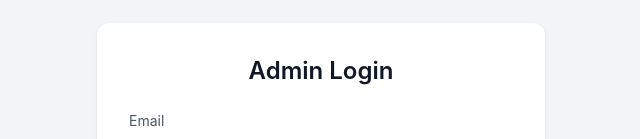
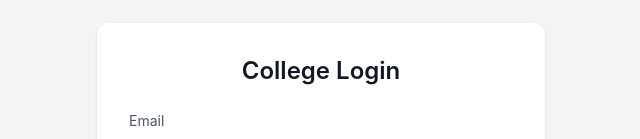
Before and after one commit to AyusmanNanda/College_Management_system, a React app in the folder frontend/: page / in a window 1280 px wide. Shown: the part 205-344 px from the top of the page, without its empty margins (319-959 px from the left). Built offline with nearby package versions, Linux system fonts and the light colour scheme; the HTML template or start-up script is replaced by a standard one.

Commit message:
rename Admin login to College in Login page

```diff
--- a/frontend/src/pages/Login.jsx
+++ b/frontend/src/pages/Login.jsx
@@ -47,7 +47,7 @@ const Login = () => {
             <div className="w-full max-w-md bg-white p-8 rounded-xl shadow-sm">
 
                 <h1 className="text-2xl font-semibold text-gray-900 mb-6 text-center">
-                    Admin Login
+                    College Login
                 </h1>
 
                 {error && (
```
